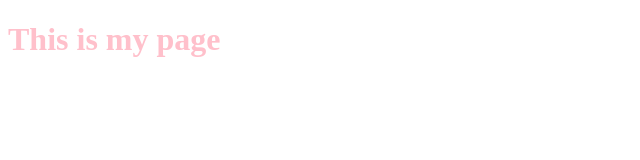
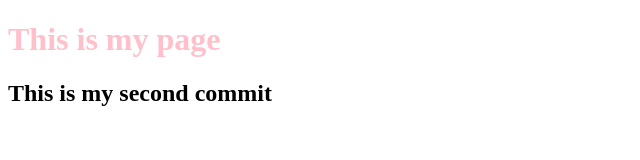
Before and after one commit to SmaranikaM/webfun, a plain HTML site: page index.html in a window 1280 px wide. Shown: the whole page, without its empty margins (0-640 px from the left). Drawn offline with Linux system fonts and the light colour scheme.

Commit message:
update html

```diff
--- a/index.html
+++ b/index.html
@@ -6,6 +6,7 @@
   </head>
   <body>
     <h1>This is my page</h1>
+    <h2>This is my second commit</h2>
     </div>
   </body>
 </html>
```
